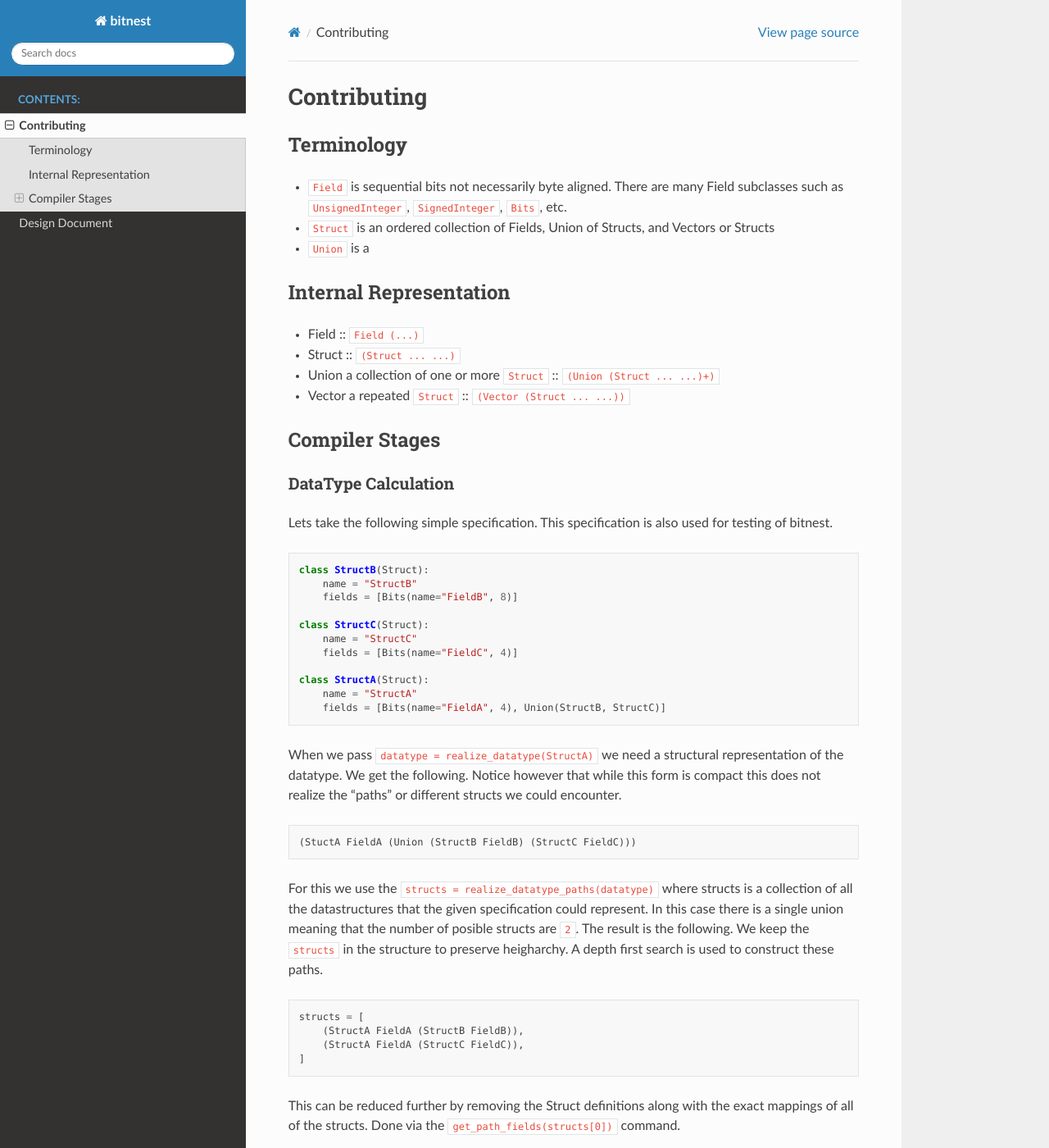
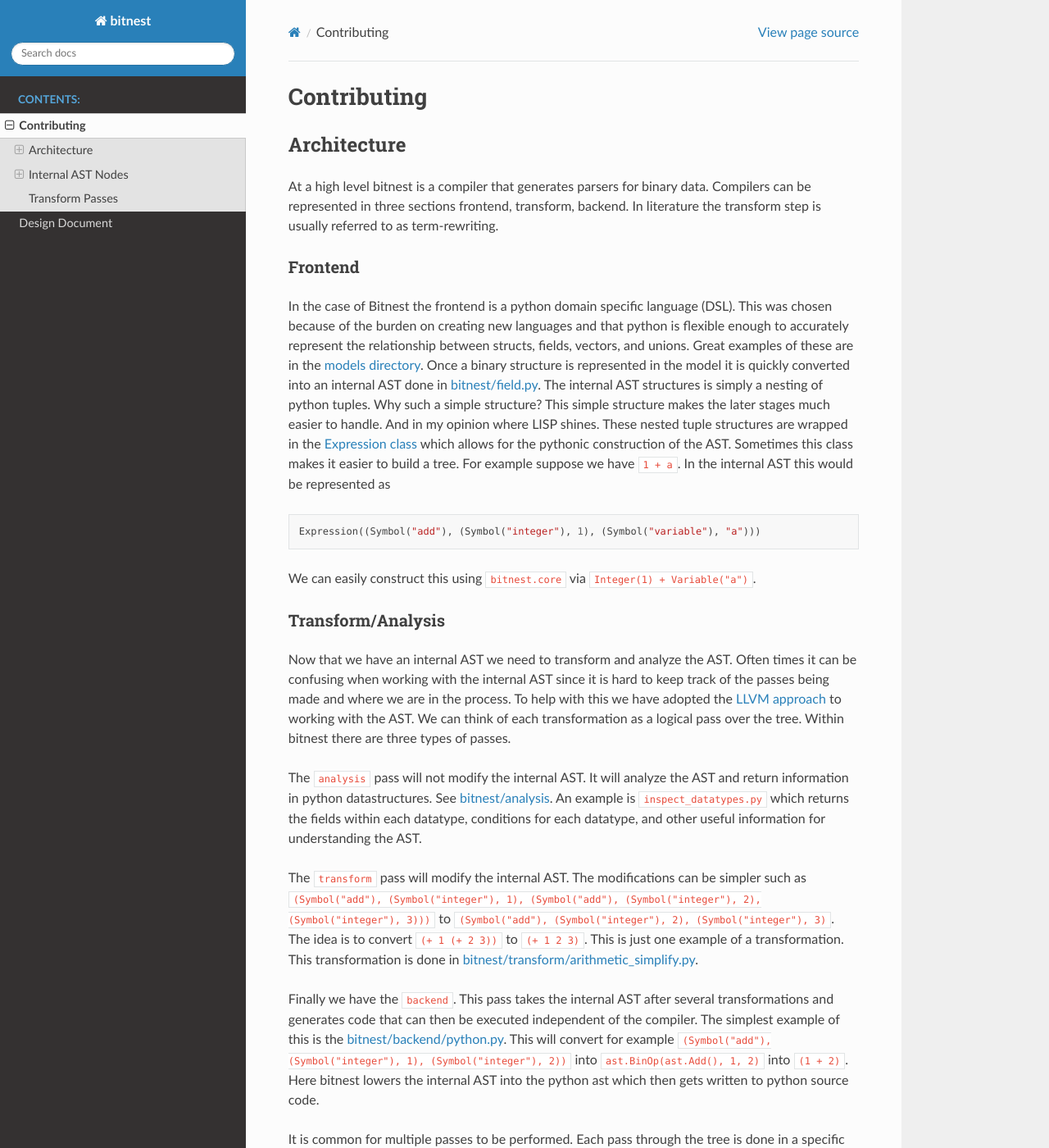
Before and after one commit to MetroStar/bitnest, a Sphinx documentation site: the page built from docs/contributing.md, in a window 1280 px wide and 1400 px high. Shown: the whole window at 82% size. Built offline with Sphinx 7.4.7 and the Read the Docs theme 2.0.0, drawn with Linux system fonts in a browser that asks for light colours; some of the changed text lies outside the part shown.

Commit message:
Adding architecture documentation

````diff
--- a/docs/contributing.md
+++ b/docs/contributing.md
@@ -1,124 +1,171 @@
 # Contributing
 
-## Terminology
+## Architecture
 
- - `Field` is sequential bits not necessarily byte aligned. There are
-   many Field subclasses such as `UnsignedInteger`, `SignedInteger`,
-   `Bits`, etc.
- - `Struct` is an ordered collection of Fields, Union of Structs, and
-   Vectors or Structs
- - `Union` is a
+At a high level bitnest is a compiler that generates parsers for
+binary data. Compilers can be represented in three sections frontend,
+transform, backend. In literature the transform step is usually
+referred to as term-rewriting.
 
-## Internal Representation
+### Frontend
 
- - Field :: `Field (...)`
- - Struct :: `(Struct ... ...)`
- - Union a collection of one or more `Struct` :: `(Union (Struct ... ...)+)`
- - Vector a repeated `Struct` :: `(Vector (Struct ... ...))`
+In the case of Bitnest the frontend is a python domain specific
+language (DSL). This was chosen because of the burden on creating new
+languages and that python is flexible enough to accurately represent
+the relationship between structs, fields, vectors, and unions. Great
+examples of these are in the [models
+directory](https://github.com/MetroStar/bitnest/tree/master/models). Once
+a binary structure is represented in the model it is quickly converted
+into an internal AST done in
+[bitnest/field.py](https://github.com/MetroStar/bitnest/blob/master/bitnest/field.py). The
+internal AST structures is simply a nesting of python tuples. Why such
+a simple structure? This simple structure makes the later stages much
+easier to handle. And in my opinion where LISP shines. These nested
+tuple structures are wrapped in the [Expression
+class](https://github.com/MetroStar/bitnest/blob/master/bitnest/core.py#L53)
+which allows for the pythonic construction of the AST. Sometimes this
+class makes it easier to build a tree. For example suppose we have
+`1 + a`. In the internal AST this would be represented as
 
-## Compiler Stages
+```
+Expression((Symbol("add"), (Symbol("integer"), 1), (Symbol("variable"), "a")))
+```
 
-### DataType Calculation
+We can easily construct this using `bitnest.core` via `Integer(1) +
+Variable("a")`.
 
-Lets take the following simple specification. This specification is
-also used for testing of bitnest.
+### Transform/Analysis
+
+Now that we have an internal AST we need to transform and analyze the
+AST. Often times it can be confusing when working with the internal
+AST since it is hard to keep track of the passes being made and where
+we are in the process. To help with this we have adopted the [LLVM
+approach](https://llvm.org/docs/Passes.html) to working with the
+AST. We can think of each transformation as a logical pass over the
+tree. Within bitnest there are three types of passes.
+
+The `analysis` pass will not modify the internal AST. It will analyze
+the AST and return information in python datastructures. See
+[bitnest/analysis](https://github.com/MetroStar/bitnest/tree/master/bitnest/analysis). An
+example is `inspect_datatypes.py` which returns the fields within each
+datatype, conditions for each datatype, and other useful information
+for understanding the AST.
+
+The `transform` pass will modify the internal AST. The modifications
+can be simpler such as `(Symbol("add"), (Symbol("integer"), 1),
+(Symbol("add"), (Symbol("integer"), 2), (Symbol("integer"), 3)))` to
+`(Symbol("add"), (Symbol("integer"), 2), (Symbol("integer"), 3)`. The
+idea is to convert `(+ 1 (+ 2 3))` to `(+ 1 2 3)`. This is just one
+example of a transformation. This transformation is done in
+[bitnest/transform/arithmetic_simplify.py](https://github.com/MetroStar/bitnest/blob/master/bitnest/transform/arithmetic_simplify.py).
+
+Finally we have the `backend`. This pass takes the internal AST after
+several transformations and generates code that can then be executed
+independent of the compiler. The simplest example of this is the
+[bitnest/backend/python.py](https://github.com/MetroStar/bitnest/blob/master/bitnest/backend/python.py). This
+will convert for example `(Symbol("add"), (Symbol("integer"), 1),
+(Symbol("integer"), 2))` into `ast.BinOp(ast.Add(), 1, 2)` into `(1 +
+2)`. Here bitnest lowers the internal AST into the python ast which
+then gets written to python source code.
+
+It is common for multiple passes to be performed. Each pass through
+the tree is done in a specific order. Using the following labeling
+node `N`, left most child node `L`, right most child node `R`. See
+[tree traversal](https://en.wikipedia.org/wiki/Tree_traversal)
+currently pre-order (NL->R) and post-order (L->RN) are being used. In
+some cases both are used together (see
+[bitnest/transform/realize_offsets.py](https://github.com/MetroStar/bitnest/blob/master/bitnest/transform/realize_offsets.py)
+which visit in the following pattern (NL->RN).
+
+### Backend
+
+The backend as mentioned previously is responsible for generating
+executable code. The first example of this the python backend
+[bitnest/backend/python.py](https://github.com/MetroStar/bitnest/blob/master/bitnest/backend/python.py). However,
+are being written for more efficient execution.
+
+### End-To-End Example
+
+Take the following example of a MILSTD 1553 Packet
 
 ```python
-class StructB(Struct):
-    name = "StructB"
-    fields = [Bits(name="FieldB", 8)]
+from models.simple import MILSTD_1553_Message
 
-class StructC(Struct):
-    name = "StructC"
-    fields = [Bits(name="FieldC", 4)]
-
-class StructA(Struct):
-    name = "StructA"
-    fields = [Bits(name="FieldA", 4), Union(StructB, StructC)]
+MILSTD_1553_Message.expression() \
+    .transform("realize_datatypes") \
+    .transform("realize_conditions") \
+    .transform("realize_offsets") \
+    .transform("parser_datatype") \
+    .transform("arithmetic_simplify") \
+    .backend("python")
 ```
 
-When we pass `datatype = realize_datatype(StructA)` we need a
-structural representation of the datatype. We get the
-following. Notice however that while this form is compact this does
-not realize the "paths" or different structs we could encounter.
+Will generate the following code. Currently simple output but this
+will improve over time.
 
 ```python
-(StuctA FieldA (Union (StructB FieldB) (StructC FieldC)))
+__datatype_mask = 0
+if __bits[8:13] == 31:
+    __datatype_mask = __datatype_mask | 1
+if __bits[13:16] == 0:
+    __datatype_mask = __datatype_mask | 2
 ```
 
-For this we use the `structs = realize_datatype_paths(datatype)` where
-structs is a collection of all the datastructures that the given
-specification could represent. In this case there is a single union
-meaning that the number of posible structs are `2`. The result is the
-following. We keep the `structs` in the structure to preserve
-heigharchy. A depth first search is used to construct these paths.
+## Internal AST Nodes
 
-```python
-structs = [
-    (StructA FieldA (StructB FieldB)),
-    (StructA FieldA (StructC FieldC)),
-]
-```
+Bitnest uses a LISP like internal representation of the abstract
+syntax tree (ast). In this section we will describe the structure of
+each of these nodes. At a high level there are three types of
+nodes. `Arithmetic` nodes deal with math operations on
+variables. `Field` nodes are data representations of the structure and
+relationship between structures. Finally `Programming` nodes are used
+near the end of the AST transformation to represent things that are
+necessary for representing programs to process the structures.
 
-This can be reduced further by removing the Struct definitions along
-with the exact mappings of all of the structs. Done via the
-`get_path_fields(structs[0])` command.
+### Arithmetic Nodes
 
-```python
-structs = [
-    (FieldA FieldB),
-    (FieldA FieldC)
-]
-```
+ - unary operation: invert `not`
+ - logical and `logical_and`, logical or `logical_or`
+ - bitwise and `bit_and`, bitwise or `bit_or`
+ - addition `add`, subtraction `sub`, multiply `mul`, floor divide `floordiv`, true divide `truediv` all support `N` arguments `(<op> <1> ... <N>)`
+ - modulus `mod`
+ - equal `eq`, not equal `ne`, less than `lt`, greater than `gt`, less than equal `le`, greater than equal `ge`
 
-There is a straightforward way of calculating all the paths. This took
-some time to formalize. Whenever a `Struct` element is encountered the
-number of resulting paths is the cartesian product of all paths. In
-this case `n x m x j`.
+### Field Nodes
 
-```
-(Struct (n paths) (m paths) ... (j paths))
-```
+ - `field` is sequential bits not necessarily byte aligned. There are
+   many Field subclasses such as `UnsignedInteger`, `SignedInteger`,
+   `Bits`, etc. which is represented by a
+ - `struct` is an ordered collection of Fields, Union of Structs, and
+   Vectors or Structs
+ - `union` is a set of `Struct`'s
+ - `vector` is `N` repeats of a given `Struct` represented as `(Symbol('vector'), <Struct> <length>)`
+ - `datatype` is a representation of a concrete structure (without
+   `union` in the tree) important for reasoning about the size of a
+   structure. Generated in the `realize_datatype` transform pass.
 
-If a `Union` element is encountered the number of resulting paths is
-an addition of all the paths. `n + m + j`.
+### Programming Nodes
 
-```
-(Union (n paths) (m paths) ... (j paths))
-```
+ - `quote` is to protect it's arg from evaluation (not used much in
+   bitnest) but a valuable concept in lisp `(quote (...))`
+ - `list` defined a list of `N` elements (represented as the args)
+   `(list <1> ... <N>)`
+ - `assign` meant for assignment statements e.g. `(assign (variable a)
+   (integer 1))` which is equivalent to `a = 1`.
+ - `variable` which represents a given variable in the code that does
+   not have a set value. `(variable "<name>")`.
+ - for convenience there is a `UniqueVariable()` constructor that is
+   guaranteed to generate a unique variable name. Not used at the
+   moment but a critical function needed for some AST transformation.
+ - `if` for representing conditional statements to execute `(if (eq 1
+   1) (assign (variable a) (integer 10)))` which is equivalent to `if
+   (1 == 1): a = 10`. Currently else not implemented but may be
+   valuable.
+ - `statements` is a way of representing a list of
+   statements. `(statement (assign (variable a) (integer 10)) (assign
+   (variable a) (add (variable a) (integer 20))))` which is equivalent
+   to `a = 10; a = a + 20`.
+ - `index` for indexing into a vector done via `(index (variable a)
+   (integer 20) (integer 30))` which is equivalent to `a[20:30]`.
 
-Since a `Vector` is a single path `(Vector (Struct ...))` this element
-does not affect the number of paths. Thus `(Vector (n paths))` results
-in `n` paths. Fields behave very much the same way except for the fact
-that `Field` are leaf nodes to the tree and thus always result in a
-single path. There is a visualize table method that will help to
-render the html resulting two structs and their tabular
-representation.
-
-<table>
- <tr>
-    <td colspan="2">StructA</td>
-  </tr>
-  <tr>
-    <td></td>
-    <td colspan="1">StructB</td>
-  </tr>
-  <tr>
-    <td>FieldA</td>
-    <td>FieldB</td>
-  </tr>
-</table>
-
-<table>
- <tr>
-    <td colspan="2">StructA</td>
-  </tr>
-  <tr>
-    <td></td>
-    <td colspan="1">StructC</td>
-  </tr>
-  <tr>
-    <td>FieldA</td>
-    <td>FieldC</td>
-  </tr>
-</table>
+## Transform Passes
````
